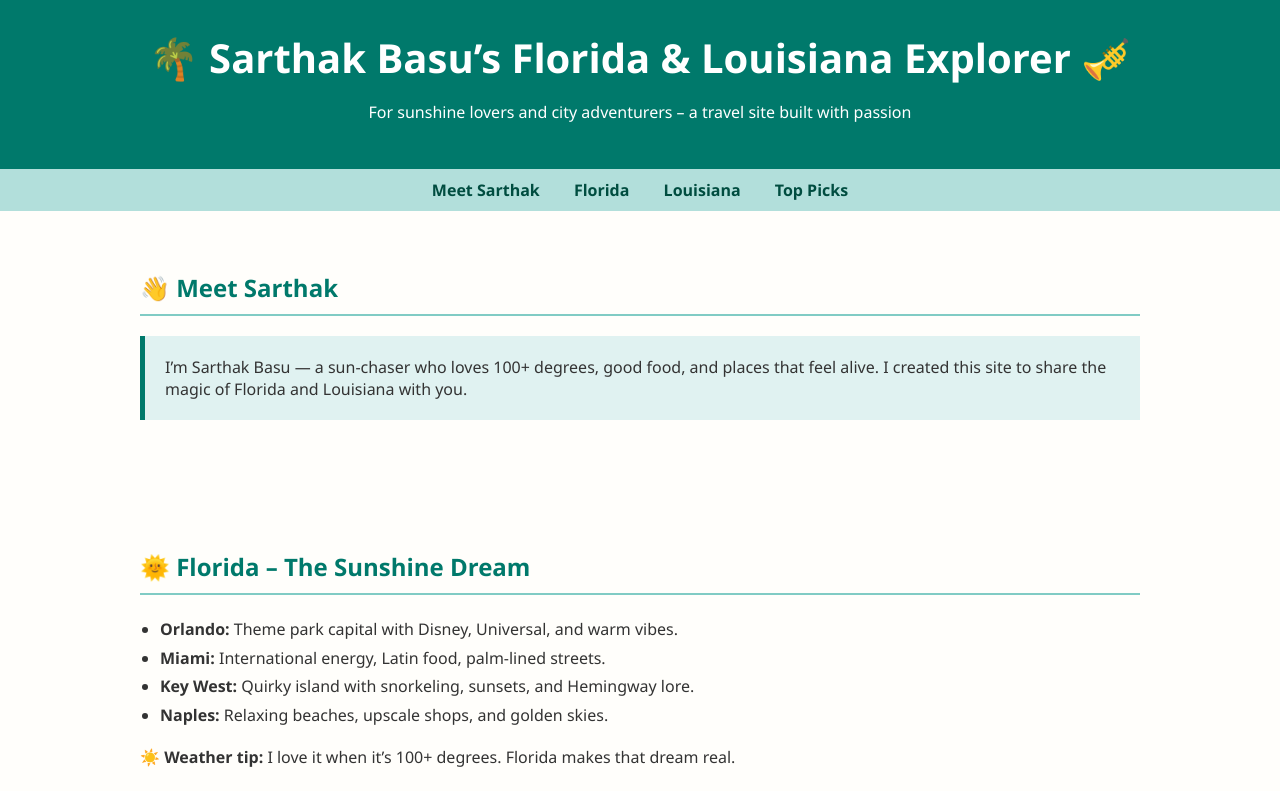
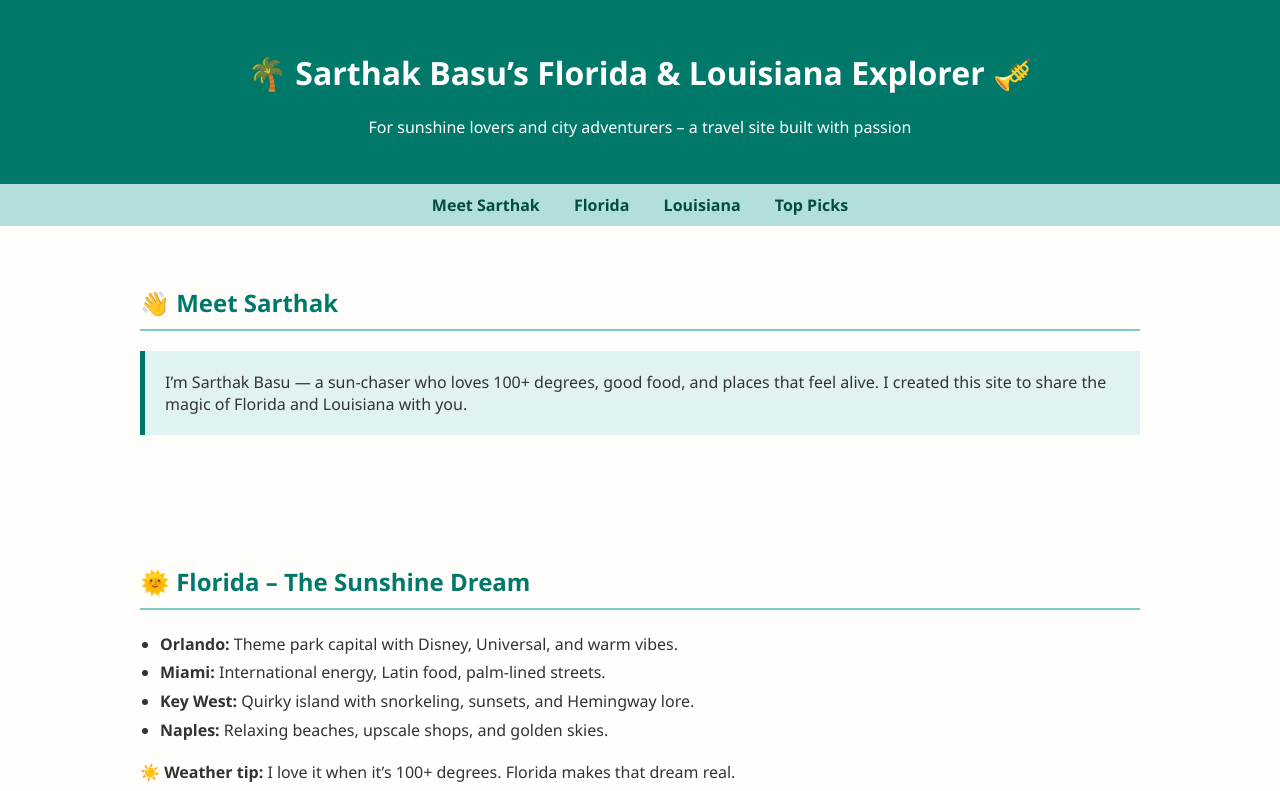
Before and after one commit to SarthakBasu/sarthak-florida-louisiana, a plain HTML site: page index.html in a window 1280 px wide. Shown: the top 791 px of the page. Drawn offline with Linux system fonts and the light colour scheme.

```diff
--- a/index.html
+++ b/index.html
@@ -20,11 +20,6 @@
       text-align: center;
     }
 
-    header h1 {
-      margin: 0;
-      font-size: 2.5em;
-    }
-
     nav {
       background: #b2dfdb;
       padding: 10px;
@@ -44,7 +39,7 @@
       margin: auto;
     }
 
-    section h2 {
+    h2 {
       color: #00796b;
       border-bottom: 2px solid #80cbc4;
       padding-bottom: 10px;
```
Lines whose indentation alone changed are shown as unchanged.
